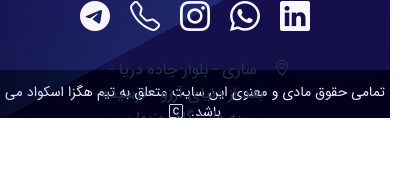
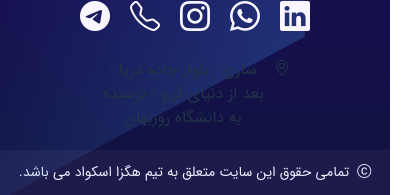
Before and after one commit to academy-react/Hexa-Squad, a React (Vite) app: page / in a window 390 px wide. Shown: the part 5661-5856 px from the top of the page, 415 px wide, since content can reach past the window. Before the commit the page ends 5779 px from the top, so only its background shows below. Built offline with nearby package versions, Linux system fonts and the light colour scheme.

Commit message:
some additional changes

```diff
--- a/src/components/Landing/News.jsx
+++ b/src/components/Landing/News.jsx
@@ -35,7 +35,7 @@ const News = () => {
     );
   });
   return (
-    <section className="mb-28">
+    <section className="mb-28 overflow-hidden">
       <div className=" w-[440px] md:w-[740px] relative mt-20 lg:m-auto  mx-auto lg:mt-56">
         <Title inner={"اخبار و مقالات"} className={"title1"} />
         <Link to="/news" className={"text-newWhite hover:text-newWhite"}>
--- a/src/components/Landing/TeacherCard.jsx
+++ b/src/components/Landing/TeacherCard.jsx
@@ -26,12 +26,12 @@ const TeacherCard = ({ title, description, course }) => {
               <div className=" bbi bi-linkedin icons-contact"></div>
             </div>
             <Link to="/TeacherProfile">
-              <h2 className="text-xl md:text-lg lg:text-xl  mt-20 lg:mt-20 md:mt-12 text-[#ede8ff]   dark:text-[#c9baff] dark:group-hover:text-[#e4defa]">
+              <h2 className="text-xl md:text-sm lg:text-xl  mt-20 lg:mt-20 md:mt-12 text-[#ede8ff]   dark:text-[#c9baff] dark:group-hover:text-[#e4defa]">
                 {title}
               </h2>
             </Link>
-            <h2 className="text-sm mt-2 text-[#d5c7ff]"> {course} </h2>
-            <p className=" text-sm md:text-xs  lg:text-sm text-indigo-100 lg:leading-6  w-72 my-4 mt-4  md:w-48 lg:w-full ">
+            <h2 className="text-sm md:text-xs lg:text-sm mt-2 text-[#d5c7ff]"> {course} </h2>
+            <p className=" text-sm md:text-xs  lg:text-sm text-indigo-100 lg:leading-6  w-72 my-4   md:w-48 lg:w-full ">
               {description}
             </p>
           </div>
--- a/src/components/common/Copyrights.jsx
+++ b/src/components/common/Copyrights.jsx
@@ -3,9 +3,10 @@ import React, { Fragment }from "react";
 
 const Copyrights = () => {
     return(
-        <div className="h-12 -mt-20 pt-3 bg-darkblue text-newWhite text-sm text-center">
-            تمامی حقوق مادی و معنوی این سایت متعلق به تیم هگزا اسکواد می باشد.
-            <span className="bi bi-c-square pr-2"></span>
+        <div className="py-4 md:-mt-12 pt-3 bg-indigo-950  text-newWhite text-sm text-center mt-0" dir="ltr">
+            .تمامی حقوق این سایت متعلق به تیم هگزا اسکواد می باشد
+
+            <span className="bi bi-c-circle pl-2"></span>
         </div>
     )
 }
--- a/src/screens/Authorize/Login.jsx
+++ b/src/screens/Authorize/Login.jsx
@@ -6,6 +6,7 @@ import FieldInput from "../../components/common/FieldInput";
 import loginImage from "../../assets/image/Login11.svg";
 import loginDark from "../../assets/image/loginDark.svg";
 import { AiFillEye, AiFillEyeInvisible } from "react-icons/ai";
+import Copyrights from "../../components/common/Copyrights";
 
 const Login = ({ setLightMode, lightMode }) => {
   const [visible, setVisibility] = useState(false);
@@ -26,7 +27,8 @@ const Login = ({ setLightMode, lightMode }) => {
     setTheme(theme === "light" ? "dark" : "light");
   };
   return (
-    <div className="bg-lightPink dark:bg-indigo-950 overflow-hidden min-h-screen flex items-center justify-center px-16">
+    <>
+    <div className="bg-lightPink  dark:bg-indigo-950 overflow-hidden min-h-screen flex items-center justify-center px-16">
       <div className=" relative  w-full max-w-lg mx-auto mb-20 ">
         <div className=" absolute top-0 -left-10 w-72 h-72 bg-[#b07eff]  rounded-full mix-blend-multiply dark:mix-blend-lighten  filter blur-xl  dark:bg-lightblue dark:opacity-40 opacity-80 animate-blob hidden lg:block"></div>
         <div className=" absolute top-0 -right-10 w-72 h-72 bg-lightPink2    rounded-full  mix-blend-multiply dark:mix-blend-lighten filter blur-xl dark:bg-violet-800 opacity-80 animate-blob animation-delay-2000  hidden lg:block"></div>
@@ -34,9 +36,9 @@ const Login = ({ setLightMode, lightMode }) => {
 
         <div
           data-aos="zoom-in"
-          className="bg-[#e4dbff] dark:bg-indigo-800 dark:bg-opacity-30 mx-auto right-14 bg-opacity-60 rounded-lg relative h-96 w-[300px] md:min-w-[100vh] md:h-[520px]  md:right-[160px] lg:min-w-[90vh] lg:h-[70vh]  lg:top-10 lg:right-40 xl:min-w-[173vh] xl:min-h-[70vh] xl:right-96 xl:top-10"
+          className="bg-[#e4dbff] relative  dark:bg-indigo-800 dark:bg-opacity-30 mx-auto right-14 bg-opacity-60 rounded-lg  h-96 w-[300px] md:min-w-[100vh] md:h-[520px]  md:right-[160px] lg:min-w-[90vh] lg:h-[70vh]  lg:top-10 lg:right-40 xl:min-w-[173vh] xl:min-h-[70vh] xl:right-96 xl:top-10 "
         >
-          <div className="w-[460px] h-full top-4 absolute right-2 hidden xl:block">
+          <div className="w-[460px]  h-full top-4 absolute right-2 hidden xl:block">
             <img
               src={loginImage}
               className="object-cover rounded-e-xl hidden lg:block dark:hidden"
@@ -134,8 +136,12 @@ const Login = ({ setLightMode, lightMode }) => {
             </div>
           </div>
         </div>
+        </div>
       </div>
-    </div>
+
+
+    <Copyrights/>
+   </>
   );
 };
 
```
